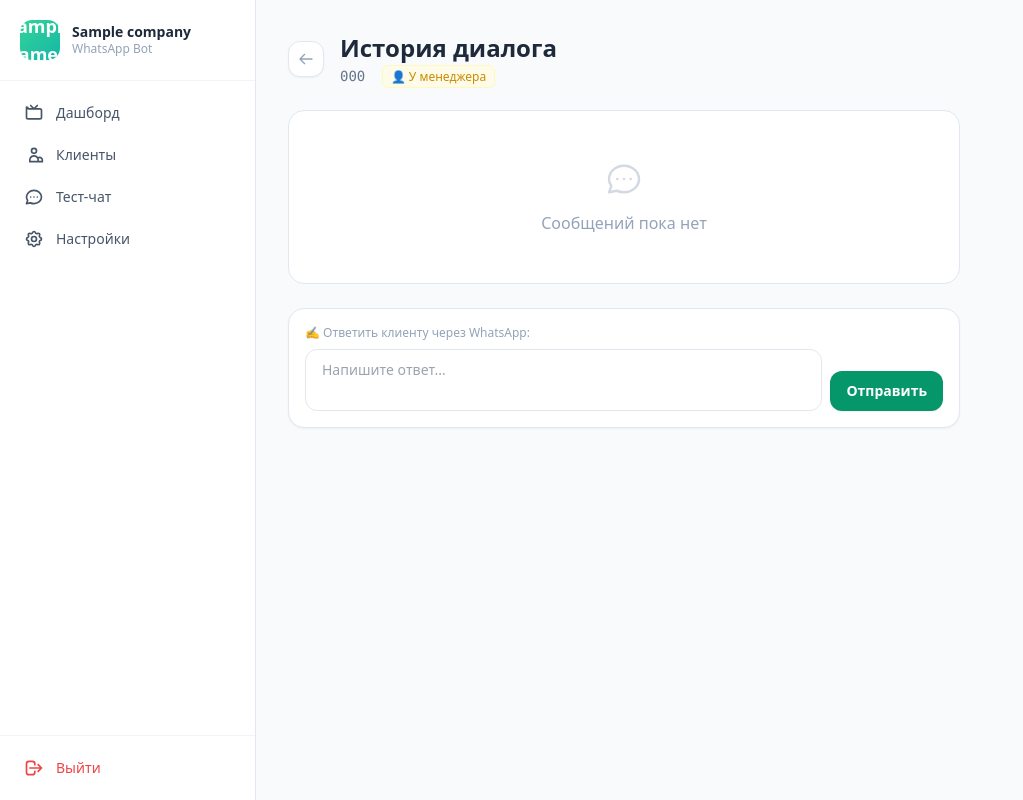
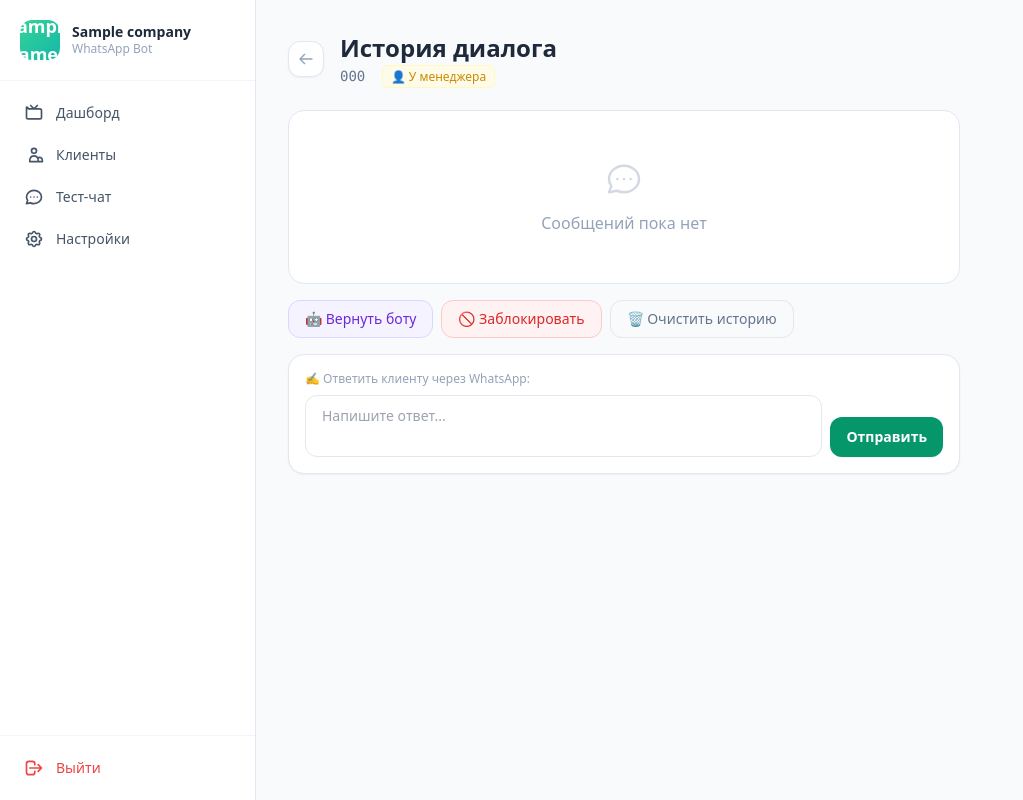
Before and after one commit to kyxec/test, a FastAPI app: template admin/templates/co_chat.html in a window 1280 px wide. Shown: the whole page, without its empty margins (0-1023 px from the left). Run offline with FastAPI, Linux system fonts and the light colour scheme; the template is opened without the code that fills it: most values are stand-ins (such as "Sample title", 1, 10 or a date in 2020); some libraries are stand-ins or nearby versions.

Commit message:
fix: add missing @app.post to ai-suggest; add Return-to-bot/Block/Clear buttons to chat page

```diff
--- a/admin/templates/co_chat.html
+++ b/admin/templates/co_chat.html
@@ -56,9 +56,42 @@
       </div>
       {% endif %}
 
+      <!-- Кнопки управления -->
+      <div class="mt-4 flex flex-wrap gap-2">
+        {% if client.handoff %}
+        <form method="post" action="/portal/client/{{ client.id }}/handoff-off">
+          <button type="submit"
+                  class="px-4 py-2 bg-violet-50 hover:bg-violet-100 border border-violet-200 text-violet-700 rounded-xl text-sm font-medium transition">
+            🤖 Вернуть боту
+          </button>
+        </form>
+        {% endif %}
+        {% if not client.blocked %}
+        <form method="post" action="/portal/client/{{ client.id }}/block">
+          <button type="submit" onclick="return confirm('Заблокировать клиента?')"
+                  class="px-4 py-2 bg-red-50 hover:bg-red-100 border border-red-200 text-red-600 rounded-xl text-sm font-medium transition">
+            🚫 Заблокировать
+          </button>
+        </form>
+        {% else %}
+        <form method="post" action="/portal/client/{{ client.id }}/unblock">
+          <button type="submit"
+                  class="px-4 py-2 bg-slate-50 hover:bg-slate-100 border border-slate-200 text-slate-600 rounded-xl text-sm font-medium transition">
+            ✅ Разблокировать
+          </button>
+        </form>
+        {% endif %}
+        <form method="post" action="/portal/client/{{ client.id }}/clear-history" onsubmit="return confirm('Удалить всю историю?')">
+          <button type="submit"
+                  class="px-4 py-2 bg-slate-50 hover:bg-slate-100 border border-slate-200 text-slate-500 rounded-xl text-sm font-medium transition">
+            🗑 Очистить историю
+          </button>
+        </form>
+      </div>
+
       <!-- Форма ответа менеджера -->
       {% if client.handoff and not client.blocked %}
-      <div class="mt-6 bg-white border border-slate-200 rounded-2xl shadow-sm p-4">
+      <div class="mt-4 bg-white border border-slate-200 rounded-2xl shadow-sm p-4">
         <p class="text-xs text-slate-400 mb-2">✍️ Ответить клиенту через WhatsApp:</p>
         <form method="post" action="/portal/client/{{ client.id }}/send" class="flex gap-2">
           <textarea name="text" rows="2" required
--- a/main.py
+++ b/main.py
@@ -779,6 +779,7 @@ async def co_tg_getid(request: Request, tg_token: str = "", db: Session = Depend
         return JSONResponse({"error": str(e)}, status_code=500)
 
 
+@app.post("/portal/ai-suggest")
 async def co_ai_suggest(request: Request, db: Session = Depends(get_db),
                          description: str = Form(...)):
     company = _get_co_company(request, db)
```
